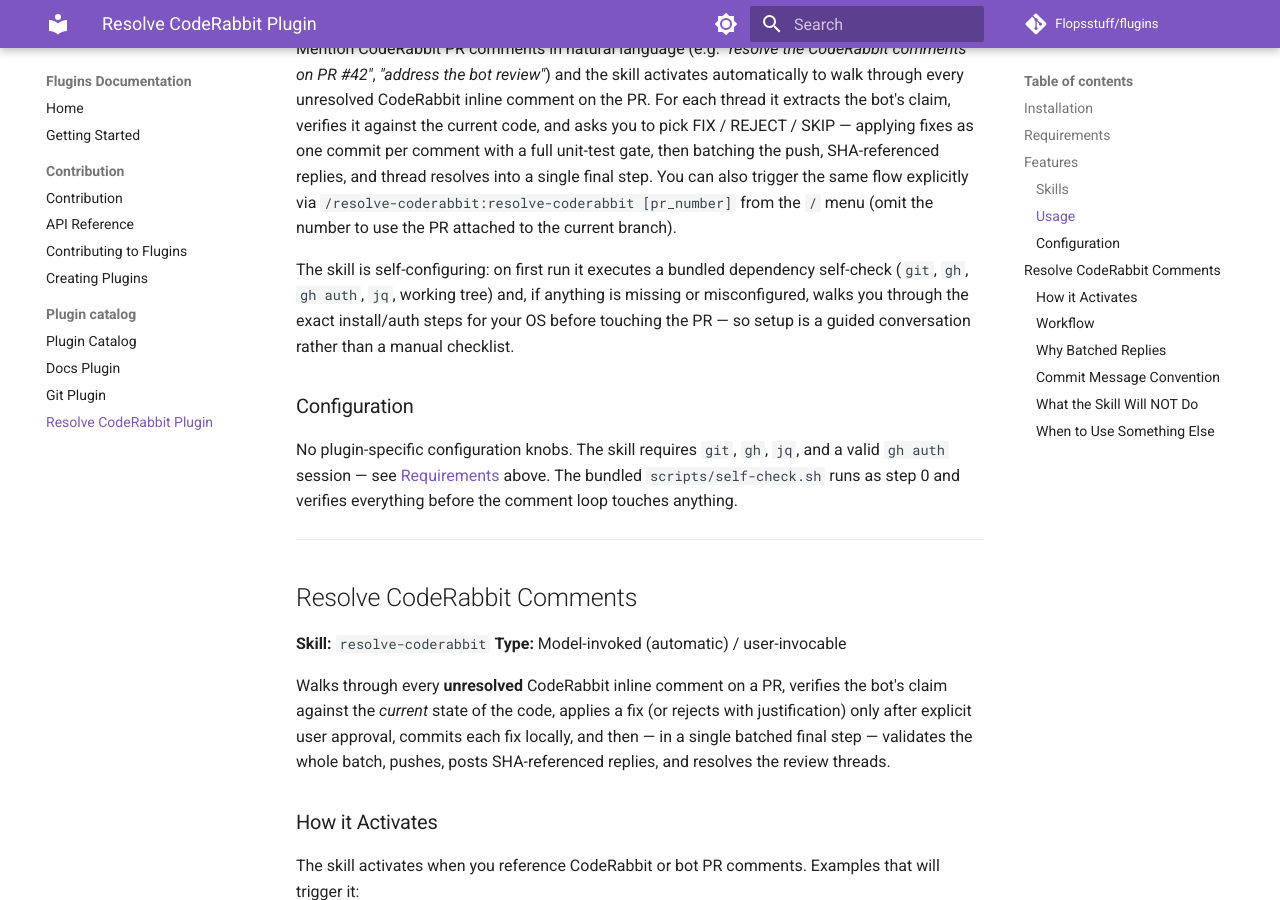
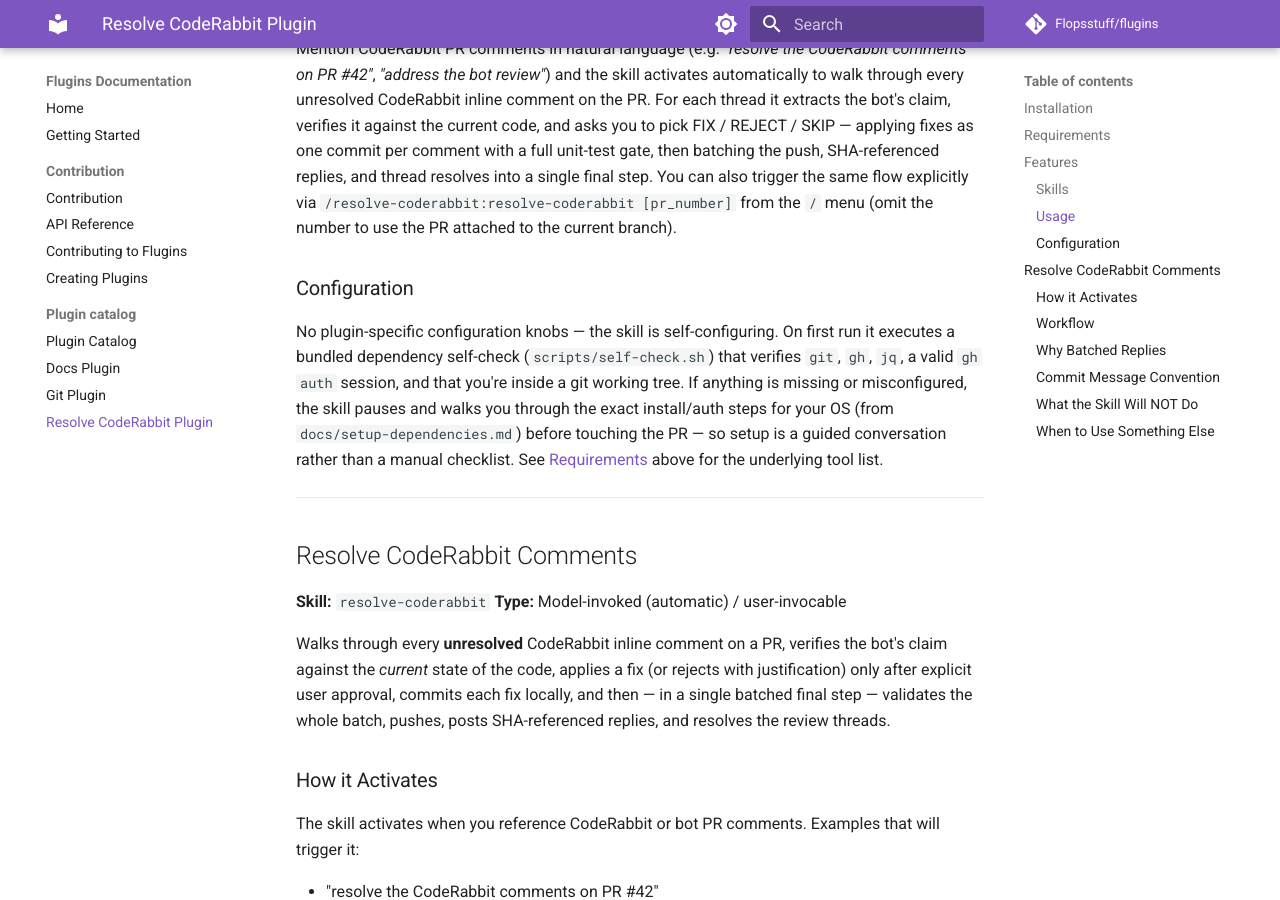
Before and after one commit to Flopsstuff/flugins, an MkDocs documentation site: the page built from docs/plugin-catalog/resolve-coderabbit-plugin.md, in a window 1280 px wide and 900 px high, scrolled down 1414 px. Built offline with MkDocs 1.6.1 and Material for MkDocs 9.7.7, drawn with Linux system fonts in a browser that asks for light colours; comment, search, counter and statistics services are not loaded.

Commit message:
📝 Move self-configuring note into Configuration section
Keep Usage focused on how to invoke the skill and what it does; fold the
self-check / guided-setup description into Configuration where it
logically belongs alongside the no-knobs note.

Co-Authored-By: Claude Opus 4.7 (1M context) <noreply@anthropic.com>

```diff
--- a/docs/plugin-catalog/resolve-coderabbit-plugin.md
+++ b/docs/plugin-catalog/resolve-coderabbit-plugin.md
@@ -44,11 +44,9 @@ The skill's first step is an automated dependency self-check (`skills/resolve-co
 
 Mention CodeRabbit PR comments in natural language (e.g. *"resolve the CodeRabbit comments on PR #42"*, *"address the bot review"*) and the skill activates automatically to walk through every unresolved CodeRabbit inline comment on the PR. For each thread it extracts the bot's claim, verifies it against the current code, and asks you to pick FIX / REJECT / SKIP — applying fixes as one commit per comment with a full unit-test gate, then batching the push, SHA-referenced replies, and thread resolves into a single final step. You can also trigger the same flow explicitly via `/resolve-coderabbit:resolve-coderabbit [pr_number]` from the `/` menu (omit the number to use the PR attached to the current branch).
 
-The skill is self-configuring: on first run it executes a bundled dependency self-check (`git`, `gh`, `gh auth`, `jq`, working tree) and, if anything is missing or misconfigured, walks you through the exact install/auth steps for your OS before touching the PR — so setup is a guided conversation rather than a manual checklist.
-
 ### Configuration
 
-No plugin-specific configuration knobs. The skill requires `git`, `gh`, `jq`, and a valid `gh auth` session — see [Requirements](#requirements) above. The bundled `scripts/self-check.sh` runs as step 0 and verifies everything before the comment loop touches anything.
+No plugin-specific configuration knobs — the skill is self-configuring. On first run it executes a bundled dependency self-check (`scripts/self-check.sh`) that verifies `git`, `gh`, `jq`, a valid `gh auth` session, and that you're inside a git working tree. If anything is missing or misconfigured, the skill pauses and walks you through the exact install/auth steps for your OS (from `docs/setup-dependencies.md`) before touching the PR — so setup is a guided conversation rather than a manual checklist. See [Requirements](#requirements) above for the underlying tool list.
 
 ---
 
```
